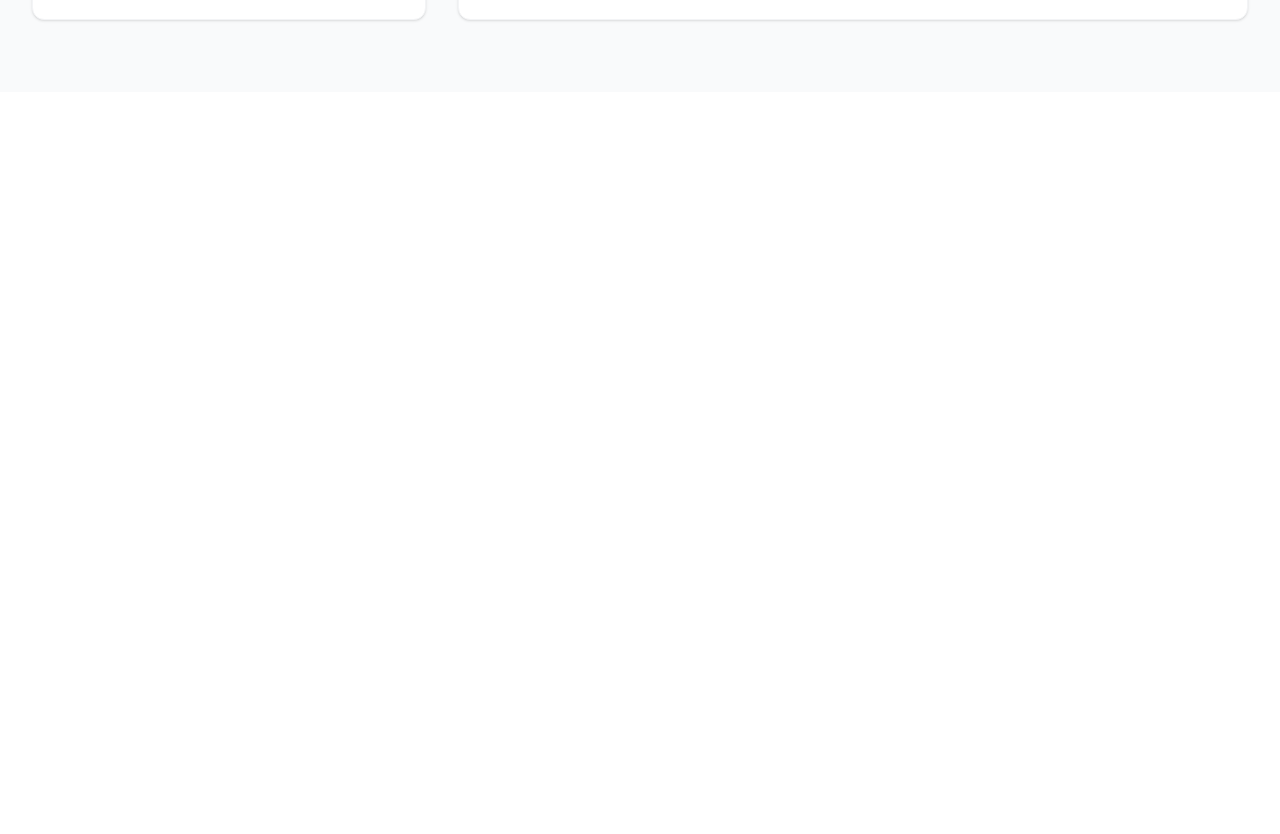
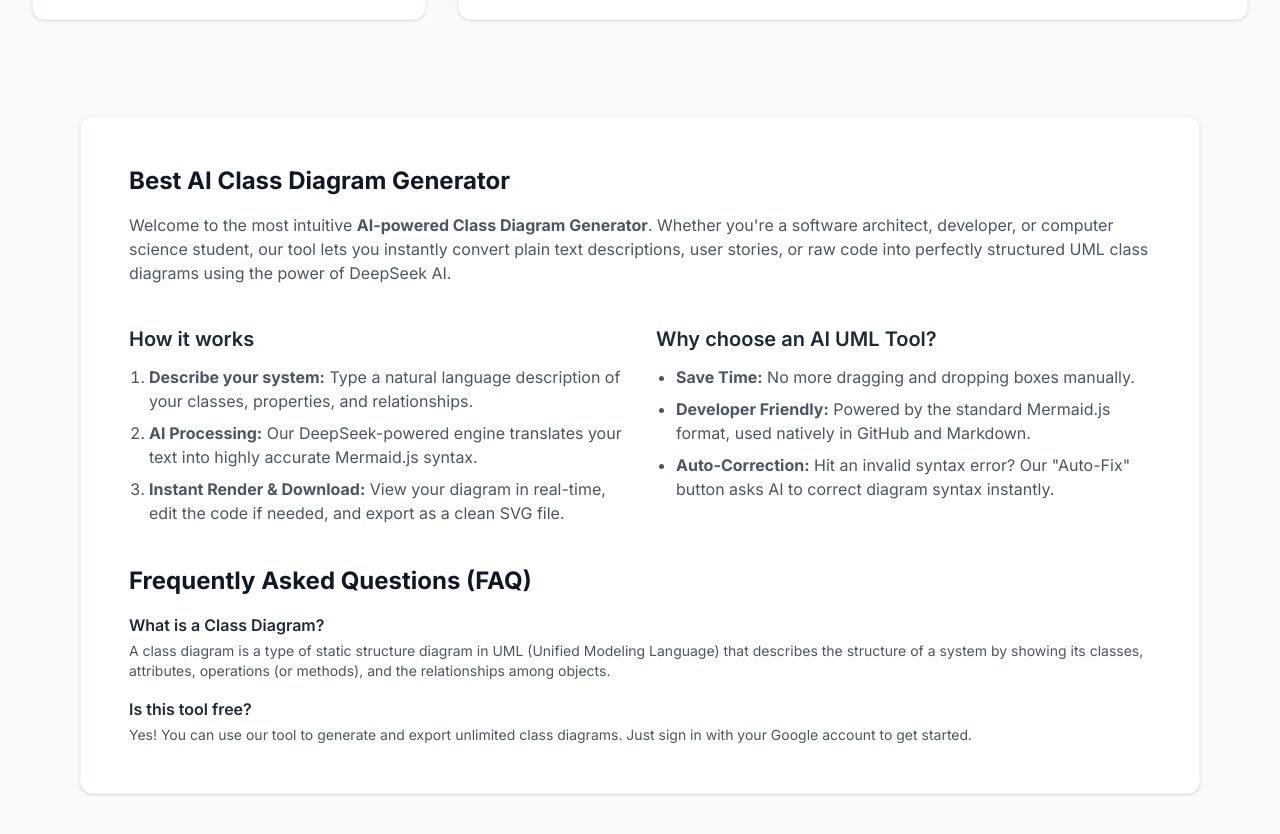
Before and after one commit to Zutong/class-diagram-generator, a Next.js app: page / in a window 1280 px wide. Shown: the part 807-1641 px from the top of the page. Before the commit the page ends 899 px from the top, so only its background shows below. Built offline with nearby package versions, Linux system fonts and the light colour scheme; no server answers.

Commit message:
feat: Add SEO metadata, robots.txt, sitemap, and rich text content

```diff
--- a/src/app/layout.tsx
+++ b/src/app/layout.tsx
@@ -6,8 +6,21 @@ import { Providers } from "@/components/Providers";
 const inter = Inter({ subsets: ["latin"] });
 
 export const metadata: Metadata = {
-  title: "AI Class Diagram Generator",
-  description: "Text-to-UML powered by Mermaid.js",
+  title: "AI Class Diagram Generator | Free Text to UML Tool",
+  description: "Instantly create UML class diagrams, flowcharts, and sequence diagrams from plain text using AI. Powered by Mermaid.js and DeepSeek.",
+  keywords: ["AI UML generator", "Class diagram generator", "Text to UML", "Mermaid.js diagram", "AI class diagram", "Auto generate UML from code"],
+  authors: [{ name: "Indie Developer" }],
+  openGraph: {
+    title: "AI Class Diagram Generator | Free Text to UML Tool",
+    description: "Instantly create UML class diagrams from text using AI.",
+    type: "website",
+    locale: "en_US",
+  },
+  twitter: {
+    card: "summary_large_image",
+    title: "AI Class Diagram Generator",
+    description: "Instantly create UML class diagrams from text using AI.",
+  },
 };
 
 export default function RootLayout({
--- a/src/app/page.tsx
+++ b/src/app/page.tsx
@@ -209,6 +209,50 @@ export default function Home() {
 
         </div>
       </main>
+
+      {/* SEO & Content Section */}
+      <section className="max-w-6xl mx-auto px-4 mt-16 mb-12">
+        <div className="bg-white rounded-xl shadow-sm border border-gray-100 p-8 md:p-12">
+          <div className="prose prose-blue max-w-none">
+            <h2 className="text-2xl font-bold text-gray-900 mb-4">Best AI Class Diagram Generator</h2>
+            <p className="text-gray-600 mb-6">
+              Welcome to the most intuitive <strong>AI-powered Class Diagram Generator</strong>.
+              Whether you're a software architect, developer, or computer science student, our tool lets you instantly convert plain text descriptions, user stories, or raw code into perfectly structured UML class diagrams using the power of DeepSeek AI.
+            </p>
+
+            <div className="grid md:grid-cols-2 gap-8 my-10">
+              <div>
+                <h3 className="text-xl font-semibold text-gray-800 mb-3">How it works</h3>
+                <ol className="list-decimal pl-5 text-gray-600 space-y-2">
+                  <li><strong>Describe your system:</strong> Type a natural language description of your classes, properties, and relationships.</li>
+                  <li><strong>AI Processing:</strong> Our DeepSeek-powered engine translates your text into highly accurate Mermaid.js syntax.</li>
+                  <li><strong>Instant Render & Download:</strong> View your diagram in real-time, edit the code if needed, and export as a clean SVG file.</li>
+                </ol>
+              </div>
+              <div>
+                <h3 className="text-xl font-semibold text-gray-800 mb-3">Why choose an AI UML Tool?</h3>
+                <ul className="list-disc pl-5 text-gray-600 space-y-2">
+                  <li><strong>Save Time:</strong> No more dragging and dropping boxes manually.</li>
+                  <li><strong>Developer Friendly:</strong> Powered by the standard Mermaid.js format, used natively in GitHub and Markdown.</li>
+                  <li><strong>Auto-Correction:</strong> Hit an invalid syntax error? Our "Auto-Fix" button asks AI to correct diagram syntax instantly.</li>
+                </ul>
+              </div>
+            </div>
+
+            <h2 className="text-2xl font-bold text-gray-900 mb-4">Frequently Asked Questions (FAQ)</h2>
+            <div className="space-y-4">
+              <div>
+                <h4 className="font-semibold text-gray-800">What is a Class Diagram?</h4>
+                <p className="text-gray-600 text-sm mt-1">A class diagram is a type of static structure diagram in UML (Unified Modeling Language) that describes the structure of a system by showing its classes, attributes, operations (or methods), and the relationships among objects.</p>
+              </div>
+              <div>
+                <h4 className="font-semibold text-gray-800">Is this tool free?</h4>
+                <p className="text-gray-600 text-sm mt-1">Yes! You can use our tool to generate and export unlimited class diagrams. Just sign in with your Google account to get started.</p>
+              </div>
+            </div>
+          </div>
+        </div>
+      </section>
     </div>
   );
 }
--- /dev/null
+++ b/src/app/robots.ts
@@ -0,0 +1,12 @@
+import { MetadataRoute } from 'next';
+
+export default function robots(): MetadataRoute.Robots {
+  const baseUrl = process.env.NEXTAUTH_URL || 'https://class-diagram-generator-nine.vercel.app';
+  return {
+    rules: {
+      userAgent: '*',
+      allow: '/',
+    },
+    sitemap: `${baseUrl}/sitemap.xml`,
+  };
+}
--- /dev/null
+++ b/src/app/sitemap.ts
@@ -0,0 +1,13 @@
+import { MetadataRoute } from 'next';
+
+export default function sitemap(): MetadataRoute.Sitemap {
+  const baseUrl = process.env.NEXTAUTH_URL || 'https://class-diagram-generator-nine.vercel.app';
+  return [
+    {
+      url: baseUrl,
+      lastModified: new Date(),
+      changeFrequency: 'weekly',
+      priority: 1,
+    },
+  ];
+}
```
